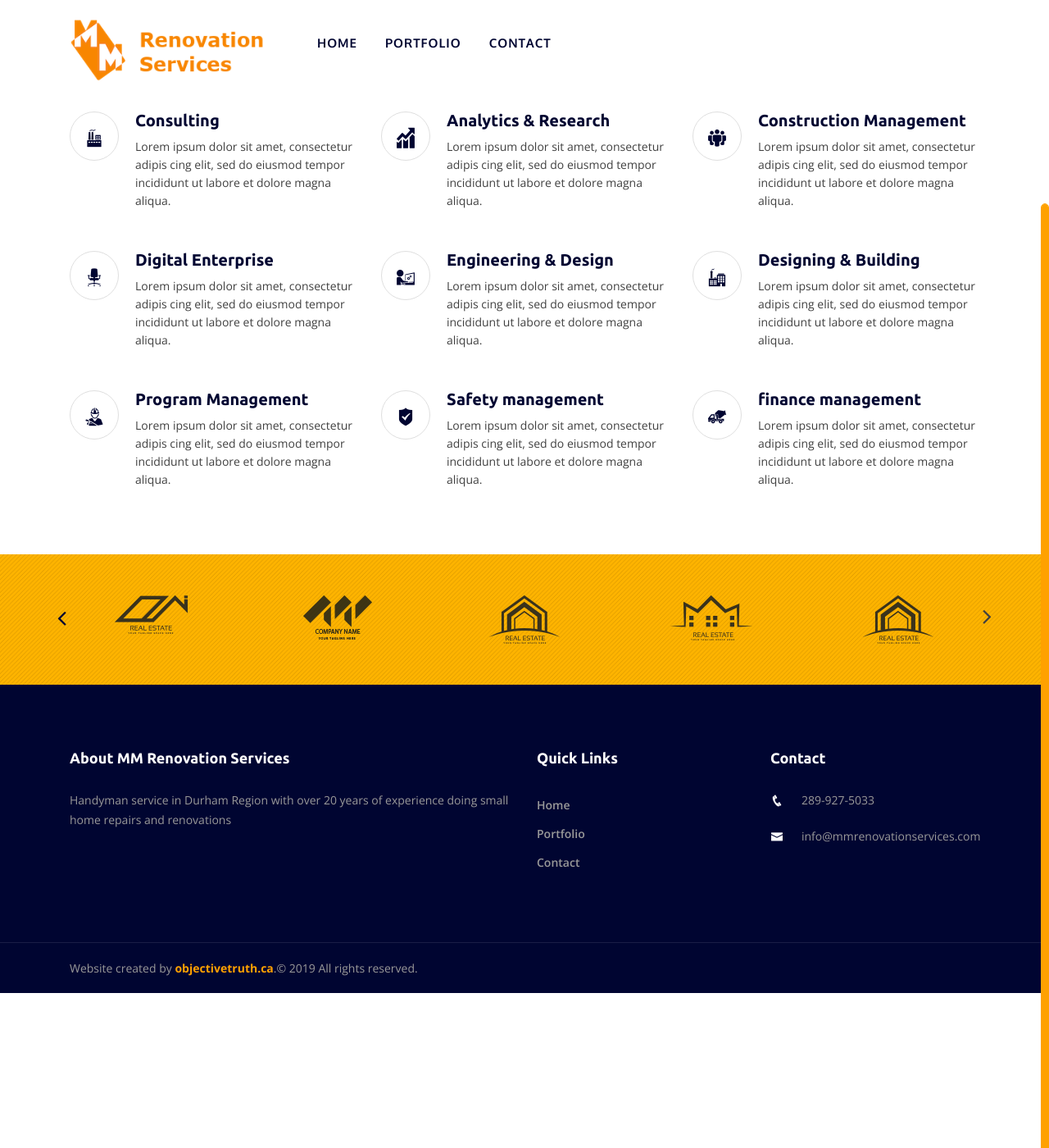
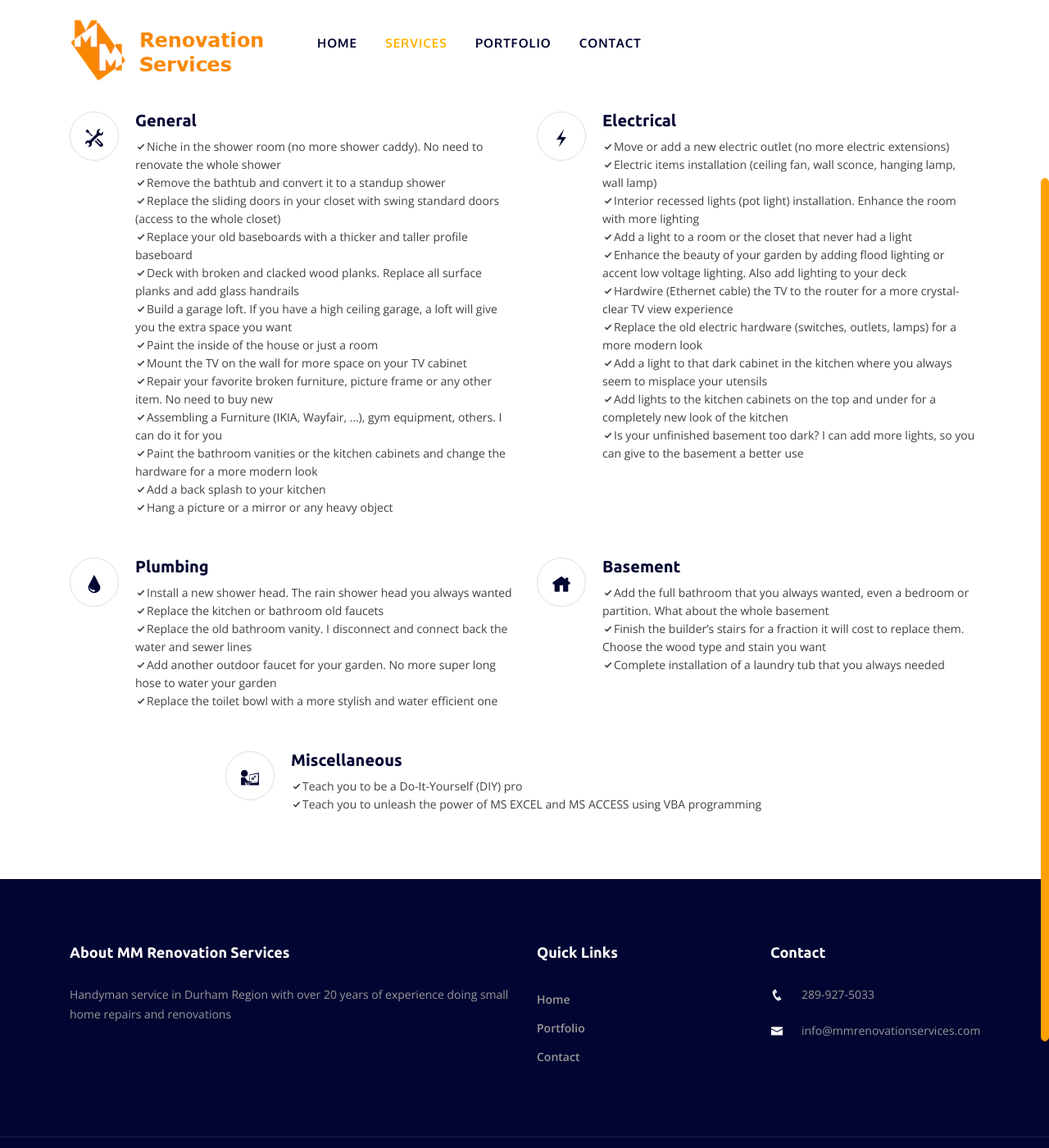
Before and after one commit to ObjectiveTruth/mmrenovationservices, a Jekyll site: the page built from jekyll/pages/services.html, in a window 1280 px wide and 1400 px high, scrolled down 288 px. Shown: the whole window at 82% size. Built offline with Jekyll 4.4.1, drawn with Linux system fonts in a browser that asks for light colours; some web fonts are replaced; comment, search, counter and statistics services are not loaded.

Commit message:
Added services page

```diff
--- a/jekyll/_data/navigation.yml
+++ b/jekyll/_data/navigation.yml
@@ -11,6 +11,8 @@
 #  url: /pages/about
 #- text: Blog
 #  url: /pages/blog/
+- text: Services
+  url: /pages/services
 - text: Portfolio
   url: /pages/portfolio
 #- text: Pages
--- a/jekyll/pages/services.html
+++ b/jekyll/pages/services.html
@@ -8,107 +8,91 @@ title: Services
 <section class="services-area services-page section-padding">
     <div class="container">
         <div class="row">
-            <div class="col-md-6 col-lg-4">
+            <div class="col-md-6 col-lg-6">
                 <div class="single-services">
                     <div class="icon">
-                        <i class="icofont icofont-industries-alt-2"></i>
+                        <i class="icofont icofont-tools-alt-2"></i>
                     </div>
                     <div class="content">
-                        <h4>Consulting</h4>
-                        <p>Lorem ipsum dolor sit amet, consectetur adipis cing elit, sed do eiusmod tempor incididunt ut labore et dolore magna aliqua. </p>
+                        <h4>General</h4>
+                        <p><i class="icofont icofont-check"></i>Niche in the shower room (no more shower caddy). No need to renovate the whole shower</p>
+                        <p><i class="icofont icofont-check"></i>Remove the bathtub and convert it to a standup shower</p>
+                        <p><i class="icofont icofont-check"></i>Replace the sliding doors in your closet with swing standard doors (access to the whole closet)</p>
+                        <p><i class="icofont icofont-check"></i>Replace your old baseboards with a thicker and taller profile baseboard</p>
+                        <p><i class="icofont icofont-check"></i>Deck with broken and clacked wood planks. Replace all surface planks and add glass handrails</p>
+                        <p><i class="icofont icofont-check"></i>Build a garage loft. If you have a high ceiling garage, a loft will give you the extra space you want</p>
+                        <p><i class="icofont icofont-check"></i>Paint the inside of the house or just a room</p>
+                        <p><i class="icofont icofont-check"></i>Mount the TV on the wall for more space on your TV cabinet</p>
+                        <p><i class="icofont icofont-check"></i>Repair your favorite broken furniture, picture frame or any other item. No need to buy new</p>
+                        <p><i class="icofont icofont-check"></i>Assembling a Furniture (IKIA, Wayfair, …), gym equipment, others. I can do it for you</p>
+                        <p><i class="icofont icofont-check"></i>Paint the bathroom vanities or the kitchen cabinets and change the hardware for a more modern look</p>
+                        <p><i class="icofont icofont-check"></i>Add a back splash to your kitchen</p>
+                        <p><i class="icofont icofont-check"></i>Hang a picture or a mirror or any heavy object</p>
                     </div>
                 </div>
             </div>
-            <div class="col-md-6 col-lg-4">
+            <div class="col-md-6 col-lg-6">
                 <div class="single-services">
                     <div class="icon">
-                        <i class="icofont icofont-chart-histogram"></i>
+                        <i class="icofont icofont-flash"></i>
                     </div>
                     <div class="content">
-                        <h4>Analytics &amp; Research</h4>
-                        <p>Lorem ipsum dolor sit amet, consectetur adipis cing elit, sed do eiusmod tempor incididunt ut labore et dolore magna aliqua. </p>
+                        <h4>Electrical</h4>
+                        <p><i class="icofont icofont-check"></i>Move or add a new electric outlet (no more electric extensions)</p>
+                        <p><i class="icofont icofont-check"></i>Electric items installation (ceiling fan, wall sconce, hanging lamp, wall lamp)</p>
+                        <p><i class="icofont icofont-check"></i>Interior recessed lights (pot light) installation. Enhance the room with more lighting</p>
+                        <p><i class="icofont icofont-check"></i>Add a light to a room or the closet that never had a light</p>
+                        <p><i class="icofont icofont-check"></i>Enhance the beauty of your garden by adding flood lighting or accent low voltage lighting. Also add lighting to your deck</p>
+                        <p><i class="icofont icofont-check"></i>Hardwire (Ethernet cable) the TV to the router for a more crystal-clear TV view experience</p>
+                        <p><i class="icofont icofont-check"></i>Replace the old electric hardware (switches, outlets, lamps) for a more modern look</p>
+                        <p><i class="icofont icofont-check"></i>Add a light to that dark cabinet in the kitchen where you always seem to misplace your utensils</p>
+                        <p><i class="icofont icofont-check"></i>Add lights to the kitchen cabinets on the top and under for a completely new look of the kitchen</p>
+                        <p><i class="icofont icofont-check"></i>Is your unfinished basement too dark? I can add more lights, so you can give to the basement a better use</p>
                     </div>
                 </div>
             </div>
-            <div class="col-md-6 col-lg-4">
+            <div class="col-md-6 col-lg-6">
                 <div class="single-services">
                     <div class="icon">
-                        <i class="icofont icofont-people"></i>
+                        <i class="icofont icofont-water-drop"></i>
                     </div>
                     <div class="content">
-                        <h4>Construction Management</h4>
-                        <p>Lorem ipsum dolor sit amet, consectetur adipis cing elit, sed do eiusmod tempor incididunt ut labore et dolore magna aliqua. </p>
+                        <h4>Plumbing</h4>
+                        <p><i class="icofont icofont-check"></i>Install a new shower head. The rain shower head you always wanted</p>
+                        <p><i class="icofont icofont-check"></i>Replace the kitchen or bathroom old faucets</p>
+                        <p><i class="icofont icofont-check"></i>Replace the old bathroom vanity. I disconnect and connect back the water and sewer lines</p>
+                        <p><i class="icofont icofont-check"></i>Add another outdoor faucet for your garden. No more super long hose to water your garden</p>
+                        <p><i class="icofont icofont-check"></i>Replace the toilet bowl with a more stylish and water efficient one</p>
                     </div>
                 </div>
             </div>
-            <div class="col-md-6 col-lg-4">
+            <div class="col-md-6 col-lg-6">
                 <div class="single-services">
                     <div class="icon">
-                        <i class="icofont icofont-chair"></i>
+                        <i class="icofont icofont-home"></i>
                     </div>
                     <div class="content">
-                        <h4>Digital Enterprise</h4>
-                        <p>Lorem ipsum dolor sit amet, consectetur adipis cing elit, sed do eiusmod tempor incididunt ut labore et dolore magna aliqua. </p>
+                        <h4>Basement</h4>
+                        <p><i class="icofont icofont-check"></i>Add the full bathroom that you always wanted, even a bedroom or partition. What about the whole basement</p>
+                        <p><i class="icofont icofont-check"></i>Finish the builder’s stairs for a fraction it will cost to replace them. Choose the wood type and stain you want</p>
+                        <p><i class="icofont icofont-check"></i>Complete installation of a laundry tub that you always needed</p>
                     </div>
                 </div>
             </div>
-            <div class="col-md-6 col-lg-4">
+            <div class="col-md-2 col-lg-2">
+            </div>
+            <div class="col-md-8 col-lg-8">
                 <div class="single-services">
                     <div class="icon">
                         <i class="icofont icofont-architecture-alt"></i>
                     </div>
                     <div class="content">
-                        <h4>Engineering &amp; Design</h4>
-                        <p>Lorem ipsum dolor sit amet, consectetur adipis cing elit, sed do eiusmod tempor incididunt ut labore et dolore magna aliqua. </p>
-                    </div>
-                </div>
-            </div>
-            <div class="col-md-6 col-lg-4">
-                <div class="single-services">
-                    <div class="icon">
-                        <i class="icofont icofont-industries-alt-4"></i>
-                    </div>
-                    <div class="content">
-                        <h4>Designing &amp; Building</h4>
-                        <p>Lorem ipsum dolor sit amet, consectetur adipis cing elit, sed do eiusmod tempor incididunt ut labore et dolore magna aliqua. </p>
-                    </div>
-                </div>
-            </div>
-            <div class="col-md-6 col-lg-4">
-                <div class="single-services">
-                    <div class="icon">
-                        <i class="icofont icofont-worker"></i>
-                    </div>
-                    <div class="content">
-                        <h4>Program Management</h4>
-                        <p>Lorem ipsum dolor sit amet, consectetur adipis cing elit, sed do eiusmod tempor incididunt ut labore et dolore magna aliqua. </p>
-                    </div>
-                </div>
-            </div>
-            <div class="col-md-6 col-lg-4">
-                <div class="single-services">
-                    <div class="icon">
-                        <i class="icofont icofont-safety"></i>
-                    </div>
-                    <div class="content">
-                        <h4>Safety management</h4>
-                        <p>Lorem ipsum dolor sit amet, consectetur adipis cing elit, sed do eiusmod tempor incididunt ut labore et dolore magna aliqua. </p>
-                    </div>
-                </div>
-            </div>
-            <div class="col-md-6 col-lg-4">
-                <div class="single-services">
-                    <div class="icon">
-                        <i class="icofont icofont-vehicle-cement"></i>
-                    </div>
-                    <div class="content">
-                        <h4>finance management</h4>
-                        <p>Lorem ipsum dolor sit amet, consectetur adipis cing elit, sed do eiusmod tempor incididunt ut labore et dolore magna aliqua. </p>
+                        <h4>Miscellaneous</h4>
+                        <p><i class="icofont icofont-check"></i>Teach you to be a Do-It-Yourself (DIY) pro</p>
+                        <p><i class="icofont icofont-check"></i>Teach you to unleash the power of MS EXCEL and MS ACCESS using VBA programming</p>
                     </div>
                 </div>
             </div>
         </div>
     </div>
 </section>
-<!-- end of services section -->
-{% include brand_slider.html %}
```
